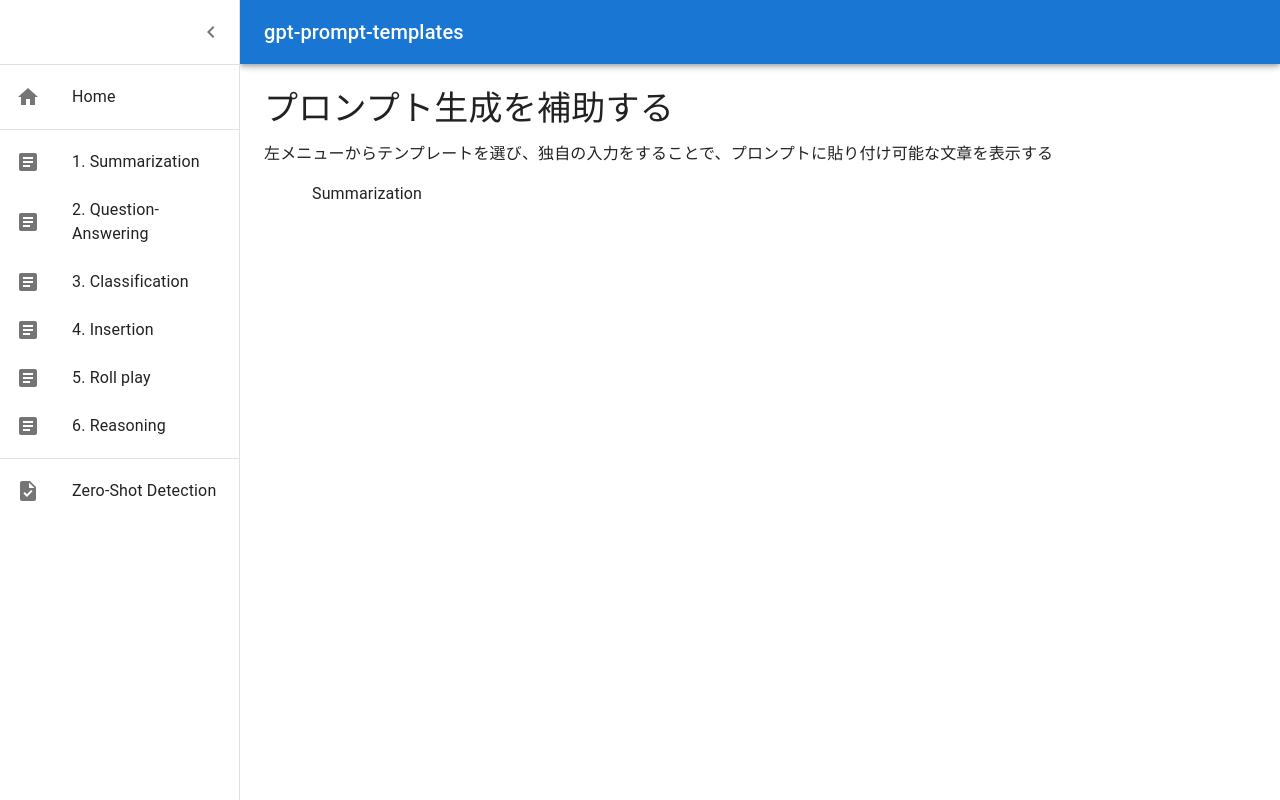
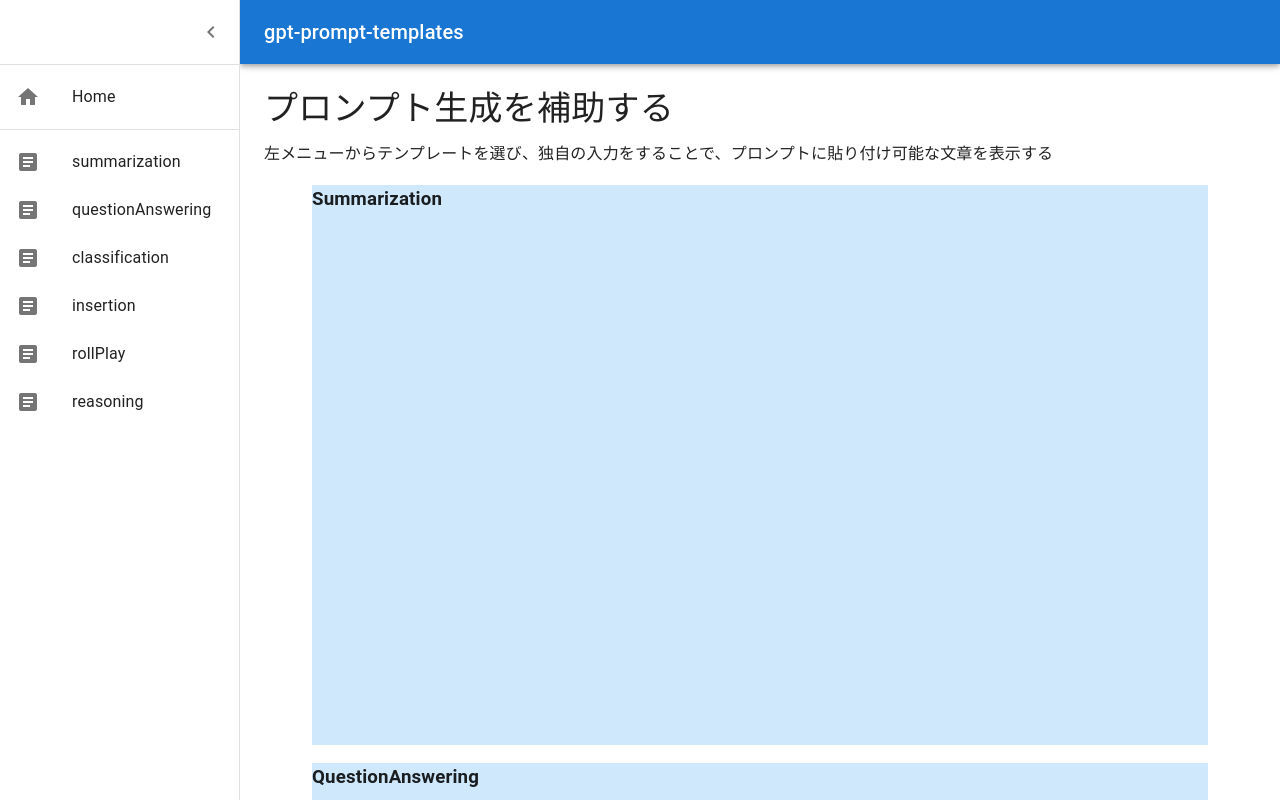
Before and after one commit to sgtao/gpt-prompt-templates, a React (Create React App) app: page / in a window 1280 px wide. Both pictures are taken after a click on the button "open drawer". Shown: the top 800 px of the page. Built offline with nearby package versions, Linux system fonts and the light colour scheme.

Commit message:
update App for append scroll link of side-menu items

```diff
--- a/package.json
+++ b/package.json
@@ -9,6 +9,7 @@
     "react": "^18.2.0",
     "react-dom": "^18.2.0",
     "react-scripts": "^5.0.1",
+    "react-scroll": "^1.8.9",
     "web-vitals": "^2.1.4"
   },
   "scripts": {
--- a/src/App.jsx
+++ b/src/App.jsx
@@ -1,5 +1,5 @@
 import './App.css';
-import PersistentDrawerLeft from './components/PersistentDrawerLeft';
+import { PersistentDrawerLeft } from './components/index';
 
 function App() {
   return (
--- a/src/components/PersistentDrawerLeft.jsx
+++ b/src/components/PersistentDrawerLeft.jsx
@@ -1,7 +1,7 @@
 // PersistentDrawerLeft.jsx
 import * as React from "react";
-import { useEffect, useRef, useState } from "react";
 import { styled, useTheme } from "@mui/material/styles";
+import { Link as Scroll } from "react-scroll";
 import Box from "@mui/material/Box";
 import Drawer from "@mui/material/Drawer";
 import CssBaseline from "@mui/material/CssBaseline";
@@ -19,9 +19,9 @@ import ListItemButton from "@mui/material/ListItemButton";
 import ListItemIcon from "@mui/material/ListItemIcon";
 import ListItemText from "@mui/material/ListItemText";
 import ArticleIcon from "@mui/icons-material/Article";
-import TaskIcon from "@mui/icons-material/Task";
 import HomeIcon from "@mui/icons-material/Home";
 import Container from "@mui/material/Container";
+import { Summarization } from "./index";
 
 const drawerWidth = 240;
 
@@ -82,15 +82,18 @@ export default function PersistentDrawerLeft() {
   const handleDrawerClose = () => {
     setOpen(false);
   };
-  const [top, setTop] = useState();
-  const summarizationRef = useRef(null);
-  useEffect(() => {
-    setTop([String(summarizationRef.current.getBoundingClientRect()["top"])]);
-  }, [summarizationRef]);
-  const scroll = ['top'];
-  const onClickItem = (idx) => {
-    const scrollTop = Number(scroll[idx]) - 80;
-    window.scrollTo({ top: scrollTop, behavior: "smooth" });
+  const menuList = [
+    "summarization",
+    "questionAnswering",
+    "classification",
+    "insertion",
+    "rollPlay",
+    "reasoning",
+  ];
+  const onClickItem = (textId) => {
+    //指定位置までスクロールする
+    document.getElementById(textId).scrollIntoView({behavior: "smooth", block: "end", inline: "nearest"});
+    setOpen(false);
   };
   return (
     <Box sx={{ display: "flex" }}>
@@ -135,42 +138,24 @@ export default function PersistentDrawerLeft() {
         </DrawerHeader>
         <Divider />
         <List>
+          <Scroll to={"top"} smooth>
             <ListItem key="Home" disablePadding>
-            <ListItemButton>
+              <ListItemButton onClick={() => onClickItem("top")}>
                 <ListItemIcon>
                   <HomeIcon />
                 </ListItemIcon>
                 <ListItemText primary="Home" />
               </ListItemButton>
             </ListItem>
+          </Scroll>
         </List>
         <Divider />
         <List>
-          {[
-            "Summarization",
-            "Question-Answering",
-            "Classification",
-            "Insertion",
-            "Roll play",
-            "Reasoning",
-          ].map((text, index) => (
+          {menuList.map((text, index) => (
             <ListItem key={text} disablePadding>
-              <ListItemButton onClick={() => onClickItem(index)} >
+              <ListItemButton onClick={() => onClickItem(text)}>
                 <ListItemIcon>
                   <ArticleIcon />
-                </ListItemIcon>
-                <ListItemText primary={`${index + 1}. ` + text} />
-              </ListItemButton>
-            </ListItem>
-          ))}
-        </List>
-        <Divider />
-        <List>
-          {["Zero-Shot Detection"].map((text, index) => (
-            <ListItem key={text} disablePadding>
-              <ListItemButton>
-                <ListItemIcon>
-                  <TaskIcon />
                 </ListItemIcon>
                 <ListItemText primary={text} />
               </ListItemButton>
@@ -178,19 +163,32 @@ export default function PersistentDrawerLeft() {
           ))}
         </List>
       </Drawer>
-      <Main open={open}>
+      <Main open={open} id="top">
         <DrawerHeader />
-        <header title="Sample" scroll={top}></header>
+        <header title="Sample"></header>
         <Typography variant="h4" gutterBottom>
           プロンプト生成を補助する
         </Typography>
         <Typography paragraph>
           左メニューからテンプレートを選び、独自の入力をすることで、プロンプトに貼り付け可能な文章を表示する
         </Typography>
-        <Container component="div" className="min-h-screen mt-28">
-          <Container className="mt-10 border rounded" ref={summarizationRef}>
-            <div>Summarization</div>
+        <Container id="summarization">
+          <Summarization title="Summarization" />
         </Container>
+        <Container id="questionAnswering">
+          <Summarization title="QuestionAnswering" />
+        </Container>
+        <Container id="classification">
+          <Summarization title="Classification" />
+        </Container>
+        <Container id="insertion">
+          <Summarization title="Insertion" />
+        </Container>
+        <Container id="rollPlay">
+          <Summarization title="RollPlay" />
+        </Container>
+        <Container id="reasoning">
+          <Summarization title="Reasoning" />
         </Container>
       </Main>
     </Box>
--- /dev/null
+++ b/src/components/Summarization.jsx
@@ -0,0 +1,19 @@
+// Summarization.jsx
+import * as React from "react";
+import CssBaseline from "@mui/material/CssBaseline";
+import Box from "@mui/material/Box";
+import Container from "@mui/material/Container";
+
+export default function Summarization(props) {
+  const titleContents = String(props.title);
+  return (
+    <React.Fragment>
+      <CssBaseline />
+      <Container>
+        <Box sx={{ bgcolor: "#cfe8fc", height: "70vh" }}>
+            <h3>{titleContents}</h3>
+        </Box>
+      </Container>
+    </React.Fragment>
+  );
+}
--- /dev/null
+++ b/src/components/index.js
@@ -0,0 +1,3 @@
+export { default as PersistentDrawerLeft } from './PersistentDrawerLeft'
+//
+export { default as Summarization } from './Summarization'
```
Also changed, not shown: 1 other file (tests, documents, lock files or other folders). Lines whose indentation alone changed are shown as unchanged.
